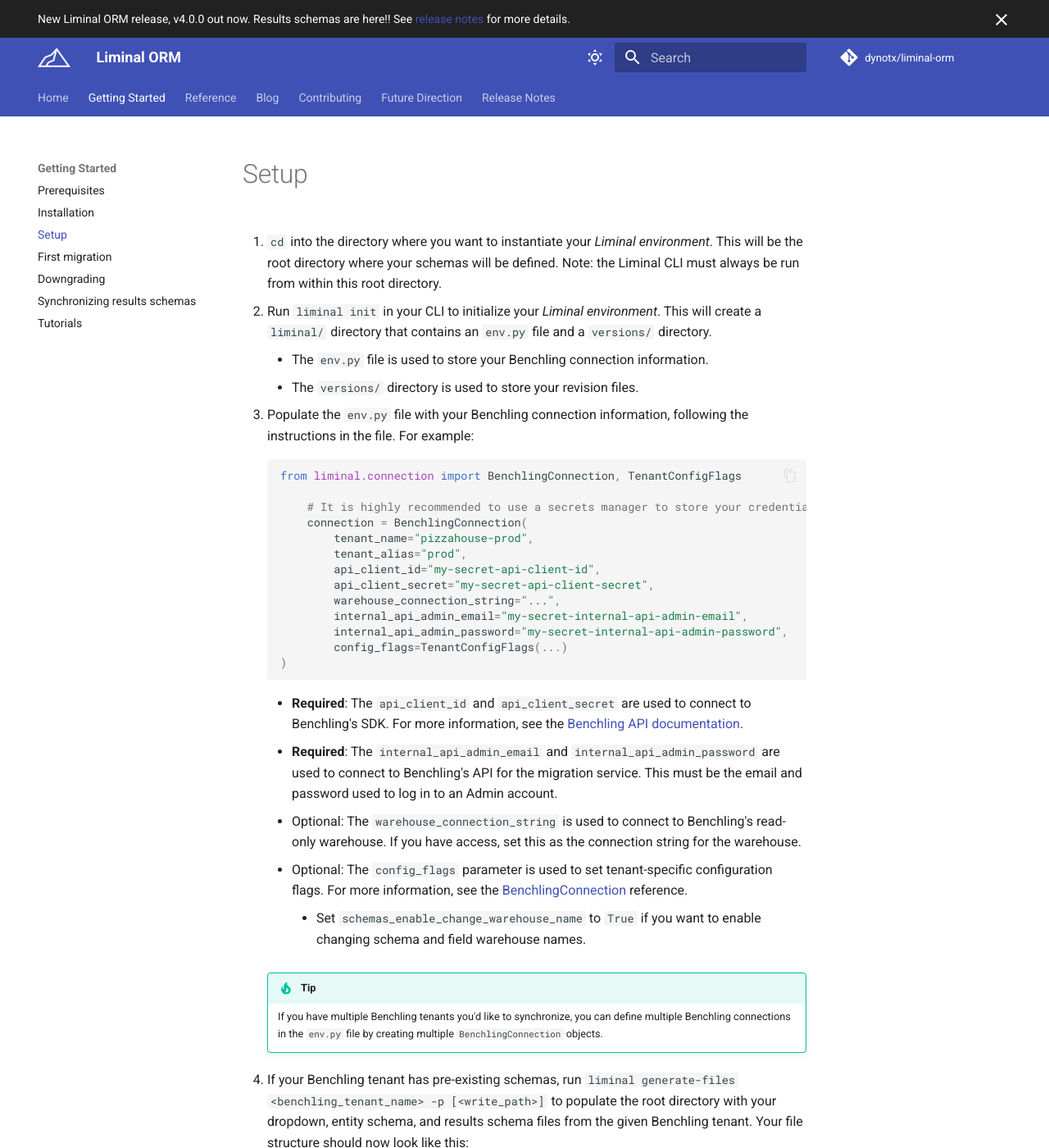
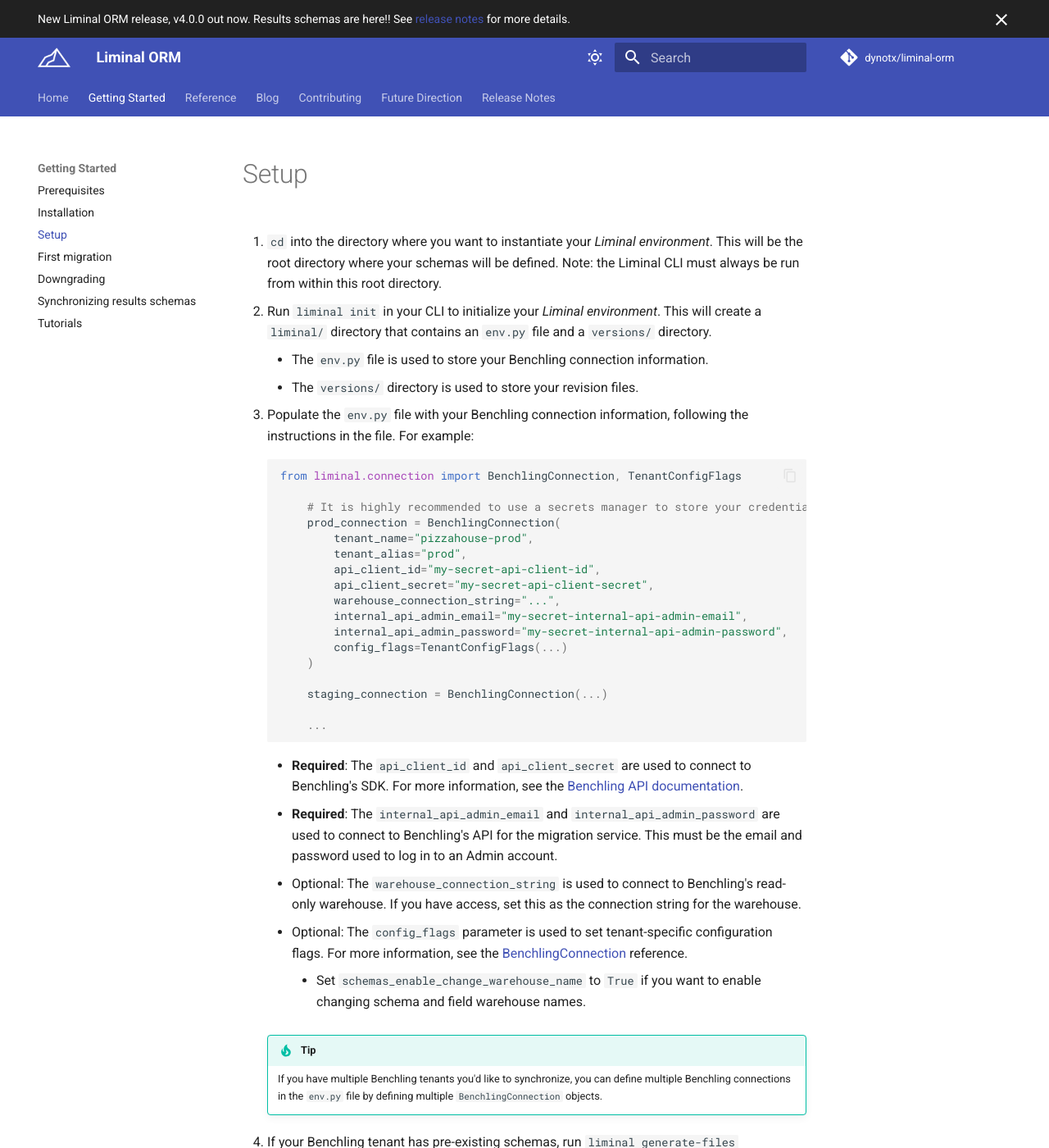
Before and after one commit to twigbio/liminal-orm, an MkDocs documentation site: the page built from docs/getting-started/setup.md, in a window 1280 px wide and 1400 px high. Shown: the whole window at 82% size. Built offline with MkDocs 1.6.1 and Material for MkDocs 9.7.7, drawn with Linux system fonts in a browser that asks for light colours; comment, search, counter and statistics services are not loaded.

Commit message:
update env.py setup docs

````diff
--- a/docs/getting-started/setup.md
+++ b/docs/getting-started/setup.md
@@ -12,7 +12,7 @@
     from liminal.connection import BenchlingConnection, TenantConfigFlags
 
         # It is highly recommended to use a secrets manager to store your credentials.
-        connection = BenchlingConnection(
+        prod_connection = BenchlingConnection(
             tenant_name="pizzahouse-prod",
             tenant_alias="prod",
             api_client_id="my-secret-api-client-id",
@@ -21,7 +21,11 @@
             internal_api_admin_email="my-secret-internal-api-admin-email",
             internal_api_admin_password="my-secret-internal-api-admin-password",
             config_flags=TenantConfigFlags(...)
-    )
+        )
+
+        staging_connection = BenchlingConnection(...)
+
+        ...
     ```
 
     * **Required**: The `api_client_id` and `api_client_secret` are used to connect to Benchling's SDK. For more information, see the [Benchling API documentation](https://docs.benchling.com/docs/getting-started-benchling-apps#calling-the-api-as-an-app).
@@ -32,7 +36,7 @@
 
     !!! tip
 
-        If you have multiple Benchling tenants you'd like to synchronize, you can define multiple Benchling connections in the `env.py` file by creating multiple `BenchlingConnection` objects.
+        If you have multiple Benchling tenants you'd like to synchronize, you can define multiple Benchling connections in the `env.py` file by defining multiple `BenchlingConnection` objects.
 
 4. If your Benchling tenant has pre-existing schemas, run `liminal generate-files <benchling_tenant_name> -p [<write_path>]` to populate the root directory with your dropdown, entity schema, and results schema files from the given Benchling tenant. Your file structure should now look like this:
 
````
